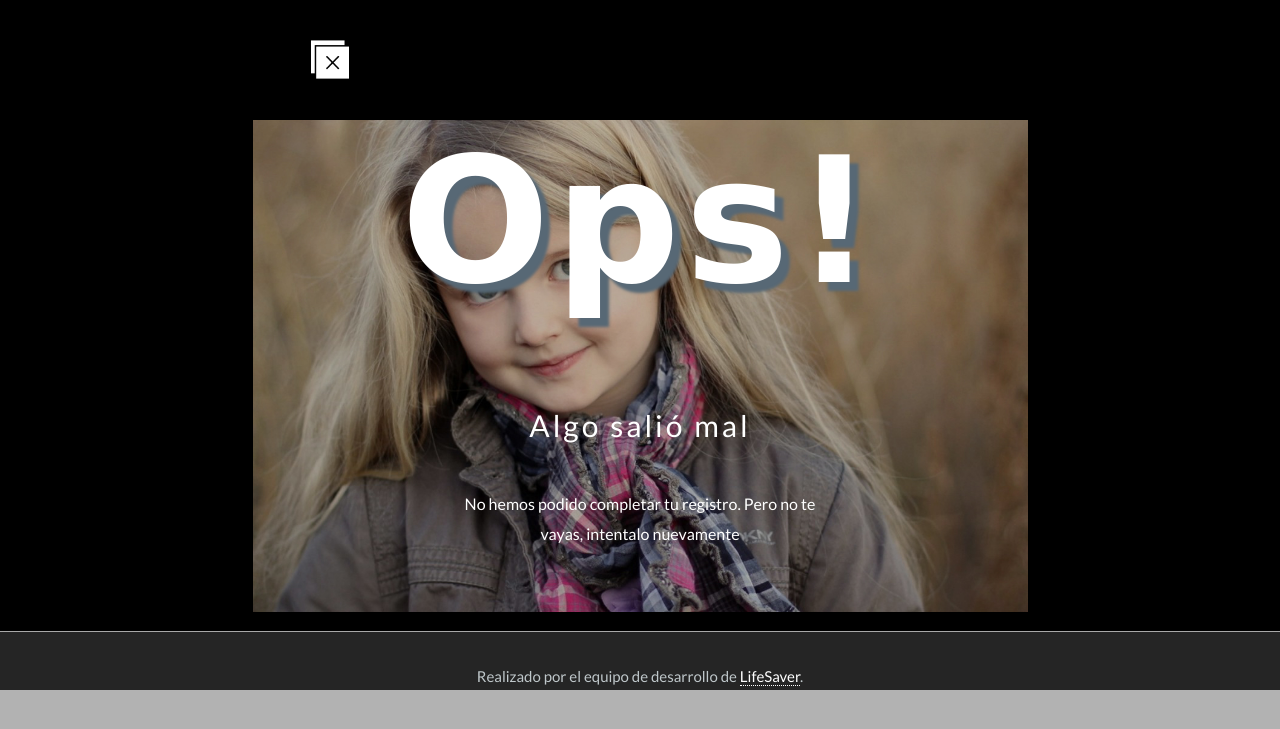
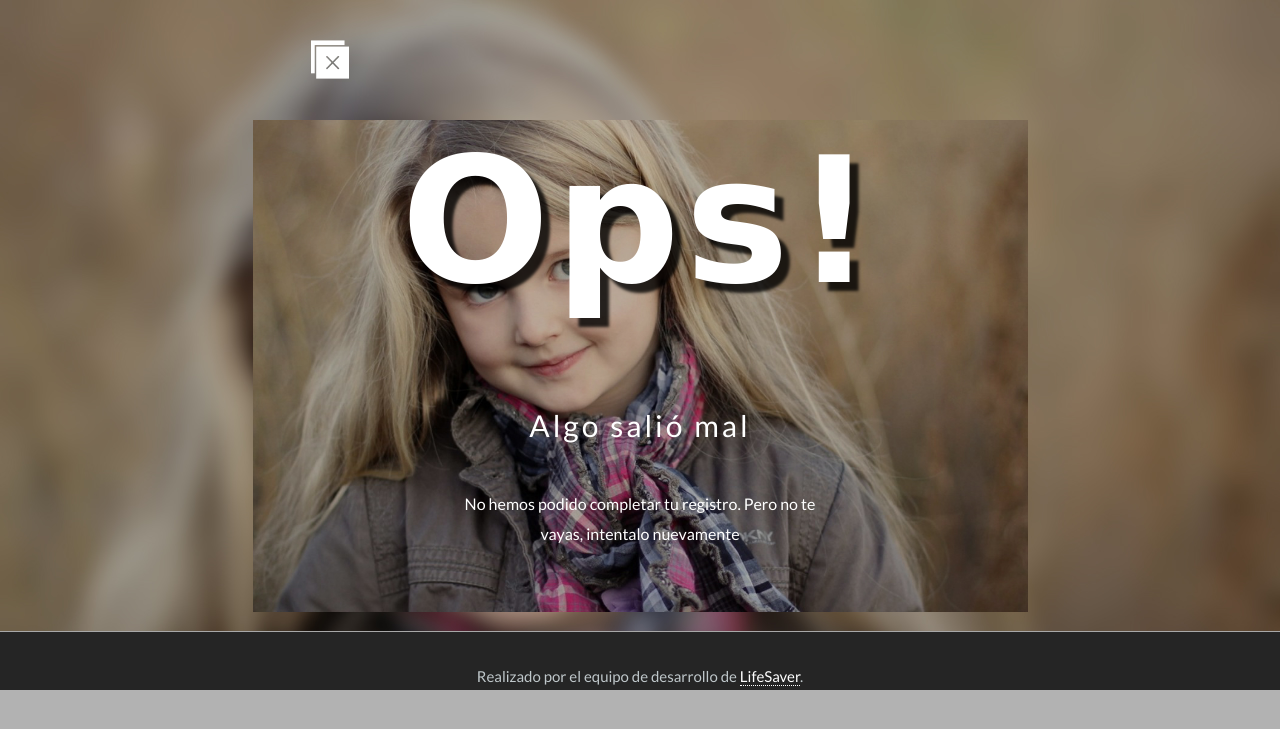
Before and after one commit to alexcs14/LifeSaver, a PHP site: the page made by views/module/error.php in a window 1280 px wide. Shown: the top 729 px of the page. Run offline with PHP 8.4, Linux system fonts and the light colour scheme; the template is opened without the code that fills it, so the values that code supplies are empty.

Commit message:
Correción 1.1

```diff
--- a/views/assets/css/style.css
+++ b/views/assets/css/style.css
@@ -1469,7 +1469,7 @@ header {
 	color:#71c1ff;
 }
 .contenedor-principal{
-	background: black;
+	background: url(../img/bg2.jpg) no-repeat ;
 }
 .content-w3{
       background: url(../img/bg.jpg) no-repeat 0px -89px;
@@ -1485,8 +1485,8 @@ header {
 		padding-top: 10%;
     font-weight: 700;
     color: #fff;
-	font-family: 'Ravi Prakash', cursive;
-	text-shadow:9px 9px 3px hsl(206, 15%, 40%);
+		font-family: 'Ravi Prakash', cursive;
+		text-shadow:9px 9px 3px rgba(0,0,0,0.8);
 }
 .content-w3 h2{
 	font-size:30px;
```
Also changed, not shown: views/assets/img/bg2.jpg (added).
